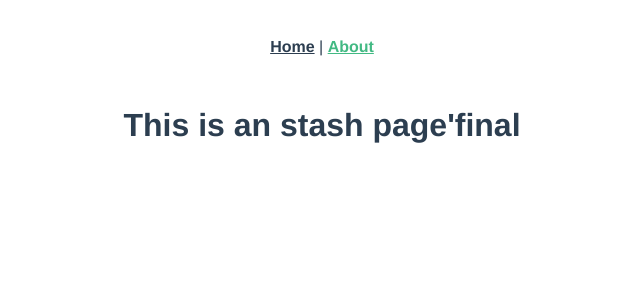
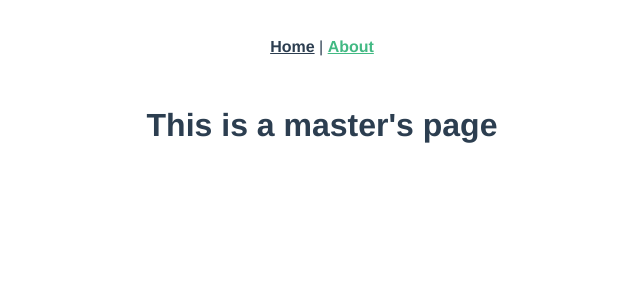
Before and after one commit to annieEternal/day01, a Vue app: page /about in a window 1280 px wide. Shown: the top 300 px of the page, without its empty margins (318-958 px from the left). Built offline with nearby package versions, Linux system fonts and the light colour scheme.

Commit message:
使用sourcetree延申master分支

```diff
--- a/src/views/About.vue
+++ b/src/views/About.vue
@@ -1,5 +1,5 @@
 <template>
   <div class="about">
-    <h1>This is an stash page'final</h1>
+    <h1>This is a master's page</h1>
   </div>
 </template>
```
